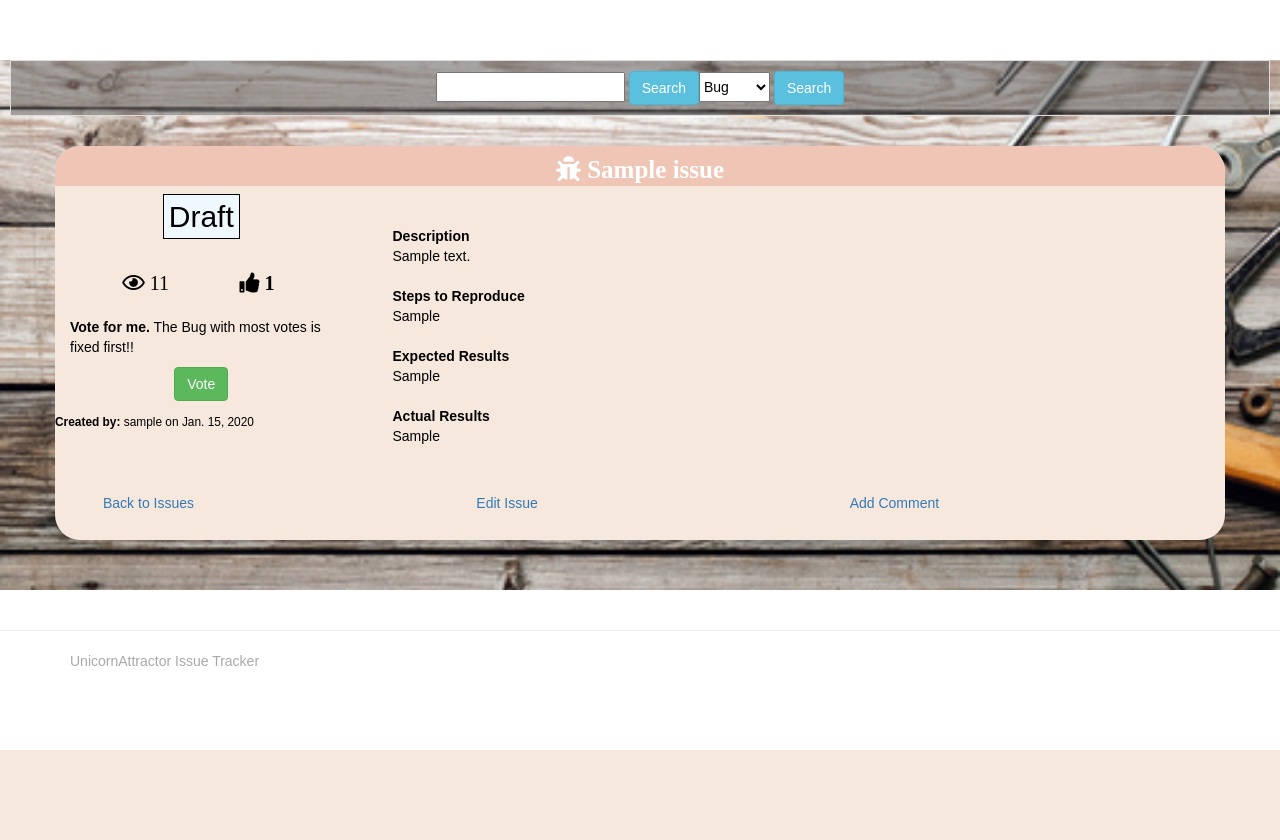
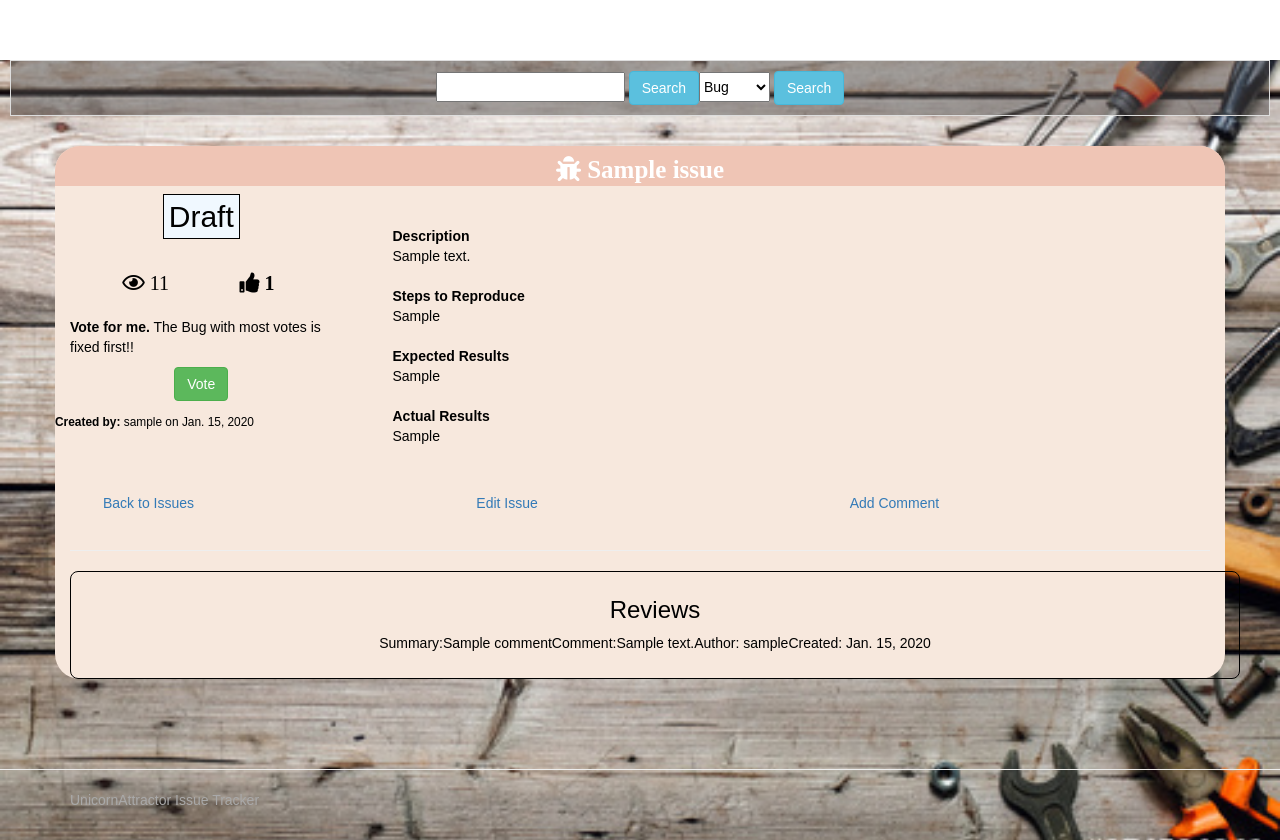
Before and after one commit to mickh14/unicorn-quality, a Django app: page /issues/1/ in a window 1280 px wide; the page is wider, and only the part inside the window is pictured. Shown: the part 50-890 px from the top of that part. Before the commit the page ends 800 px from the top of that part, so only its background shows below. Run offline with Django 3.2, Linux system fonts and the light colour scheme; tables that the repository leaves empty hold one stand-in row (values such as "Sample post"); some libraries are stand-ins or nearby versions.

Commit message:
add comments section

```diff
--- a/issues/admin.py
+++ b/issues/admin.py
@@ -2,7 +2,9 @@
 
 # Register your models here.
 from django.contrib import admin
-from .models import Issue
+from .models import Issue, Comment
 
 # Register your models here.
 admin.site.register(Issue)
+
+admin.site.register(Comment)
--- a/issues/forms.py
+++ b/issues/forms.py
@@ -11,7 +11,7 @@
 class CommentForm(forms.ModelForm):
     class Meta:
         model = Comment
-        fields = ('body', 'comment_date')
+        fields = ('body', 'comment_date', 'name', 'author')
 
 
 class DoneForm(forms.ModelForm):
--- a/issues/models.py
+++ b/issues/models.py
@@ -42,6 +42,12 @@
 
 # Model for capturing components of an comment
 class Comment(models.Model):
-    Issue = models.ForeignKey(Issue, null=False)
+    name = models.CharField(max_length=254, default='')
+    issue = models.ForeignKey(Issue, null=False)
+    author = models.ForeignKey(User, default=None)
     body = models.TextField(max_length=1000, default='')
     comment_date = models.DateField(blank=True, null=True, default=timezone.now)
+    approved = models.BooleanField(default=False)
+
+    def __str__(self):
+        return self.name
--- a/issues/templates/issuedetail.html
+++ b/issues/templates/issuedetail.html
@@ -167,7 +167,23 @@
                         <a href="{% url 'add_comment' issue.id %}" class="btn btn-dark">Add Comment</a>
                     </div>
 			    </div>
-			</div>
+                <hr>
+                <div class="container comment-style">
+                    <h3 class="text-center">Reviews</h3>
+                    <div class="row centre-elem">
+                        {% for comment in comments %}
+
+                            <p>Summary:{{ comment.name }}</p>
+                            <p>Comment:{{ comment.body }}</p>
+                            <p>Author: {{ comment.author }}</p>
+                            <p>Created: {{ comment.comment_date }}</p>
+
+                        {% empty %}
+                            <p>There are no comments</p>
+                        {% endfor %}
+                    </div>
+                </div>
+
 		</div>
 	</div>
 </div>
--- a/issues/views.py
+++ b/issues/views.py
@@ -5,14 +5,17 @@
 from .models import Issue, Comment
 from .forms import IssueForm, CommentForm, DoneForm
 
+
 # Create your views here.
 def all_issues(request):
     issues = Issue.objects.all()
     return render(request, "issues.html", {"issues": issues})
 
+
 def all_bugs(request):
     bugs = Issue.objects.filter(issue_type__icontains="Bug")
     return render(request, "bugs.html", {"bugs": bugs})
+
 
 def issue_detail(request, pk):
     """
@@ -25,7 +28,14 @@
     issue = get_object_or_404(Issue, pk=pk)
     issue.views += 1
     issue.save()
-    return render(request, "issuedetail.html", {'issue': issue})
+
+    # The comments section will be sorted by date descending.
+
+    comments = Comment.objects.filter(issue__id=pk).order_by('-comment_date')
+
+    return render(request, "issuedetail.html",
+                {'issue': issue,
+                'comments': comments})
 
 def increment_vote(request, pk):
     """
@@ -53,7 +63,7 @@
         form = IssueForm(request.POST, request.FILES, instance=issue)
         if form.is_valid():
             issue = form.save(commit=False)
-            issue.author =request.user
+            issue.author = request.user
             issue.save()
             return redirect(issue_detail, issue.pk)
     else:
@@ -68,9 +78,11 @@
     """
     issue = get_object_or_404(Issue, pk=pk)
     if request.method == "POST":
-        form = CommentForm(request.POST, request.FILES, instance=issue)
+        form = CommentForm(request.POST)
+
         if form.is_valid():
             comment = form.save(commit=False)
+            comment.author = request.user
             comment.issue = issue
             comment.save()
             return redirect(issue_detail, issue.pk)
--- a/static/css/custom.css
+++ b/static/css/custom.css
@@ -32,6 +32,12 @@
     margin-top: 10px;
     padding-top: 10px;
     border: 1px solid #ededed;
+}
+
+.comment-style{
+    padding: 5px;
+    border: 1px solid black;
+    border-radius: 8px;
 }
 
 /*--------background status-text---------*/
```
Also changed, not shown: issues/migrations/0018_auto_20200320_1402.py (added), issues/migrations/0019_comment_name.py (added), issues/migrations/0020_auto_20200320_1437.py (added).
